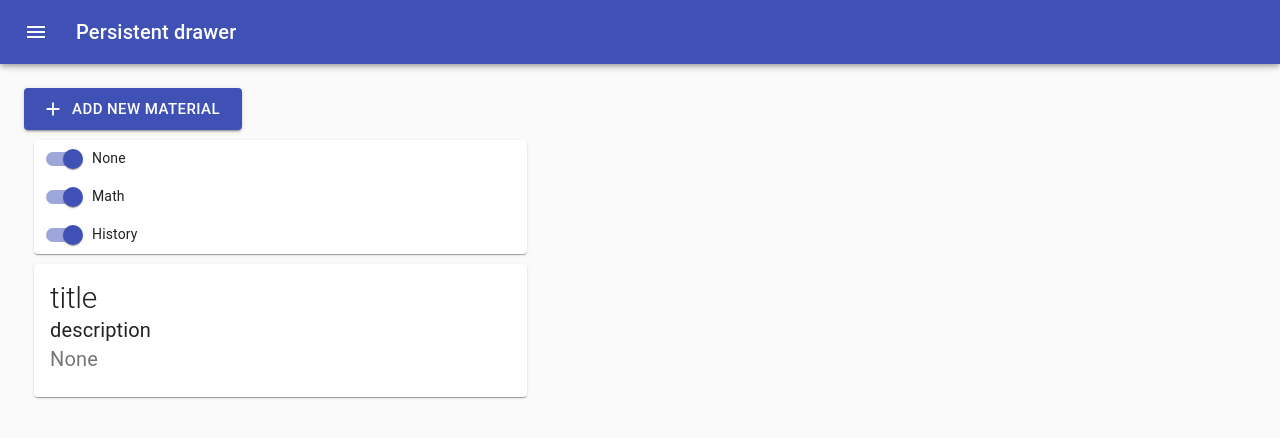
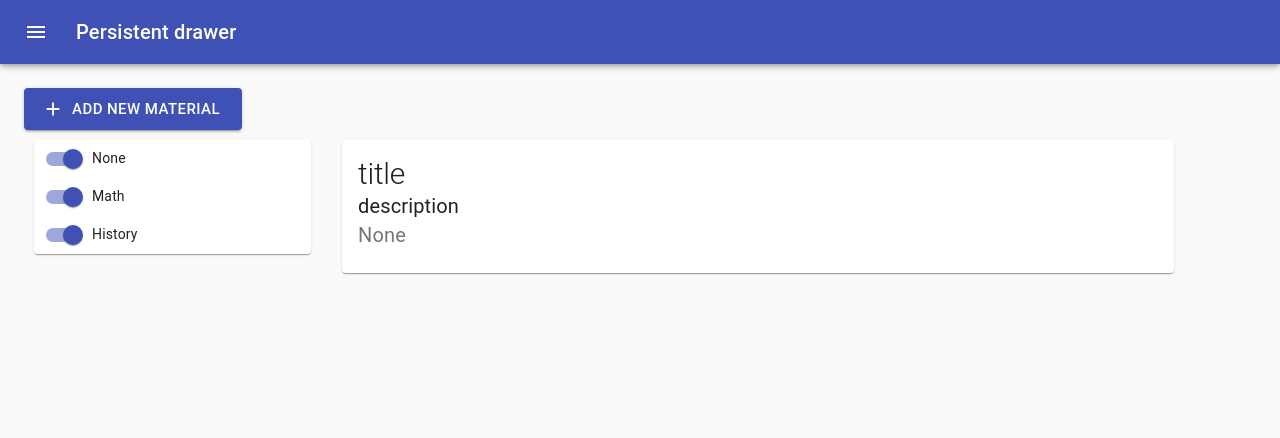
Before and after one commit to alex2532152/material-react, a React (Create React App) app: page / in a window 1280 px wide. Shown: the top 438 px of the page. Built offline with nearby package versions, Linux system fonts and the light colour scheme.

Commit message:
change css for switch

```diff
--- a/src/components/Material/Material.jsx
+++ b/src/components/Material/Material.jsx
@@ -29,7 +29,9 @@ export default ({materialState, setMaterialState}) => {
             >
                 Add new material
             </Button>
+            <div className='main-material'>
                 <Swiches groupState={groupState} setGroupState={setGroupState} />
+                <div>
                     <AddNewMaterial open={open} setOpen={setOpen} materialState={materialState} setMaterialState={setMaterialState} />
 
                     <div>
@@ -47,14 +49,6 @@ export default ({materialState, setMaterialState}) => {
                                 default:
                                     return false
                             }
-                    // if (item.group === 'None' && groupState.groupNone) {
-                    //     return true
-                    // } else if (item.group === 'Math' && groupState.groupMath) {
-                    //     return true
-                    // } else if (item.group === 'History' && groupState.groupHistory) {
-                    //     return true
-                    // }
-                    // return false
                         }).map(item => (
                             <>
                             <Card className='cardBlock'>
@@ -74,5 +68,7 @@ export default ({materialState, setMaterialState}) => {
                         ))}
                     </div>
                 </div>
+            </div>
+        </div>
     )
 }
--- a/src/components/Material/style.css
+++ b/src/components/Material/style.css
@@ -15,6 +15,14 @@
 .modal > div, .modal > form > div {
     margin-bottom: 20px;
 }
+.main-material{
+    display: grid;
+    grid-template-columns: 1fr 3fr;
+}
+.main-material .cardBlock {
+    width: 90%;
+    height: auto;
+}
 .cardBlock{
     width: 40%;
     height: 20%;
```
Lines whose indentation alone changed are shown as unchanged.
